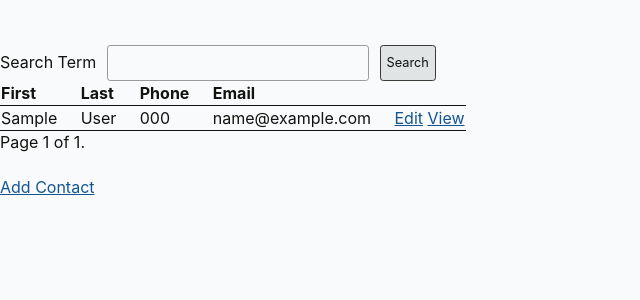
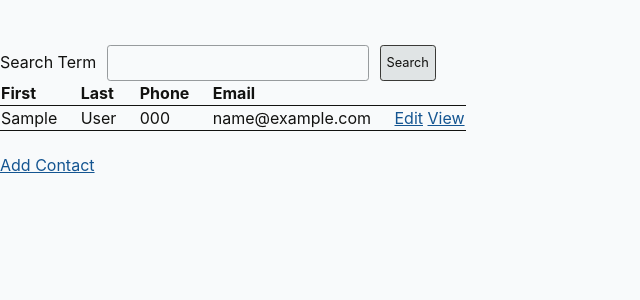
Before and after one commit to lewoudar/htmx_contact, a Django app: page /contact/ in a window 1280 px wide. Shown: the part 180-480 px from the top of the page, without its empty margins (0-640 px from the left). Run offline with Django 4.2, Linux system fonts and the light colour scheme; tables that the repository leaves empty hold one stand-in row (values such as "Sample post").

Commit message:
feat: replaced previous pagination implementation with a "load more" strategy using a button at the last row of the table

```diff
--- a/contact/templates/contact/index.html
+++ b/contact/templates/contact/index.html
@@ -27,24 +27,20 @@
                     <a href="{% url 'contact:show-delete' contact.id %}">View</a></td>
             </tr>
         {% endfor %}
+        {% if page_obj.has_next %}
+            <tr>
+                <td colspan="5" style="text-align: center">
+                    <button data-hx-target="closest tr"
+                            data-hx-swap="outerHTML"
+                            data-hx-select="tbody > tr"
+                            data-hx-get="{% url 'contact:index' %}?page={{ page_obj.next_page_number }}">
+                        Load More
+                    </button>
+                </td>
+            </tr>
+        {% endif %}
         </tbody>
     </table>
-
-    <div>
-        <span>
-            {% if page_obj.has_previous %}
-                <a href="{% url 'contact:index' %}?page=1">&laquo; first</a>
-                <a href="{% url 'contact:index' %}?page={{ page_obj.previous_page_number }}">previous</a>
-            {% endif %}
-
-            <span class="current">Page {{ page_obj.number }} of {{ page_obj.paginator.num_pages }}.</span>
-
-            {% if page_obj.has_next %}
-                <a href="{% url 'contact:index' %}?page={{ page_obj.next_page_number }}">next</a>
-                <a href="{% url 'contact:index' %}?page={{ page_obj.paginator.num_pages }}">last &raquo;</a>
-            {% endif %}
-        </span>
-    </div>
 
     <p>
         <a href="{% url 'contact:create' %}">Add Contact</a>
```
